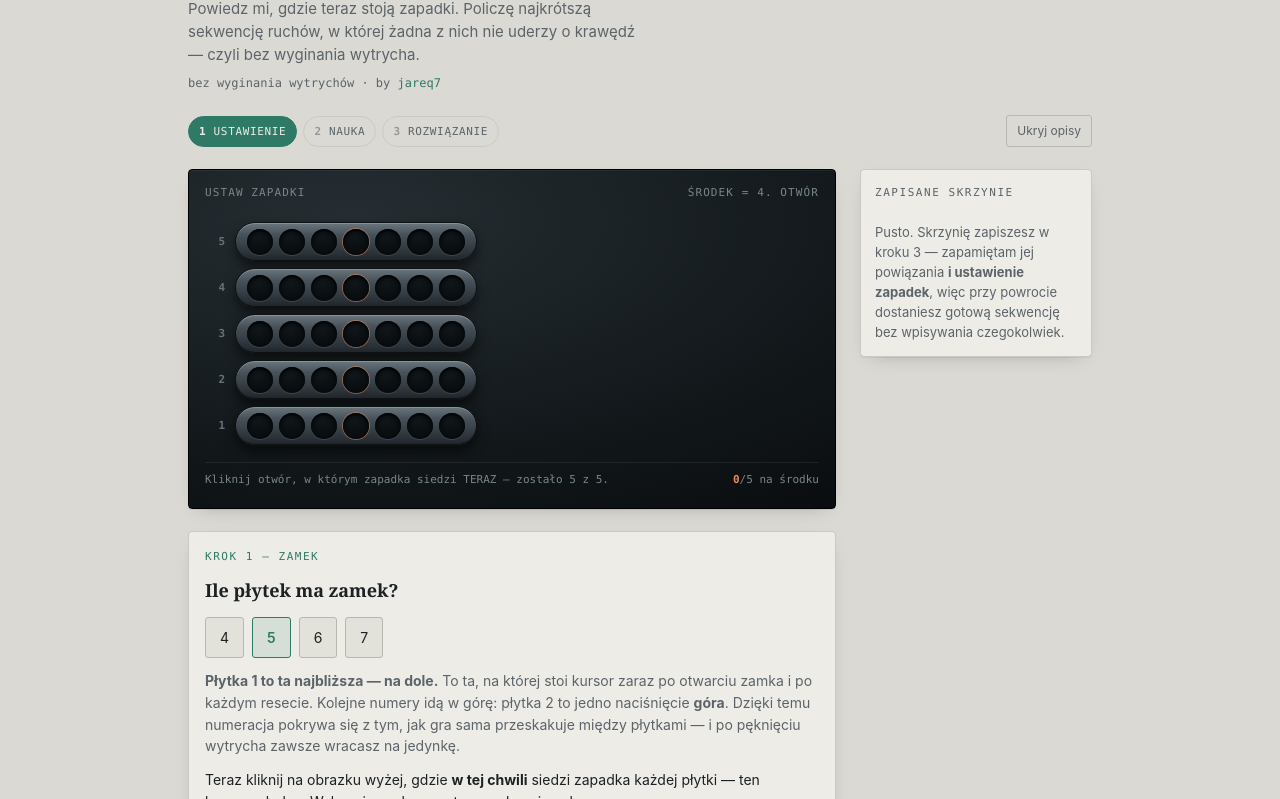
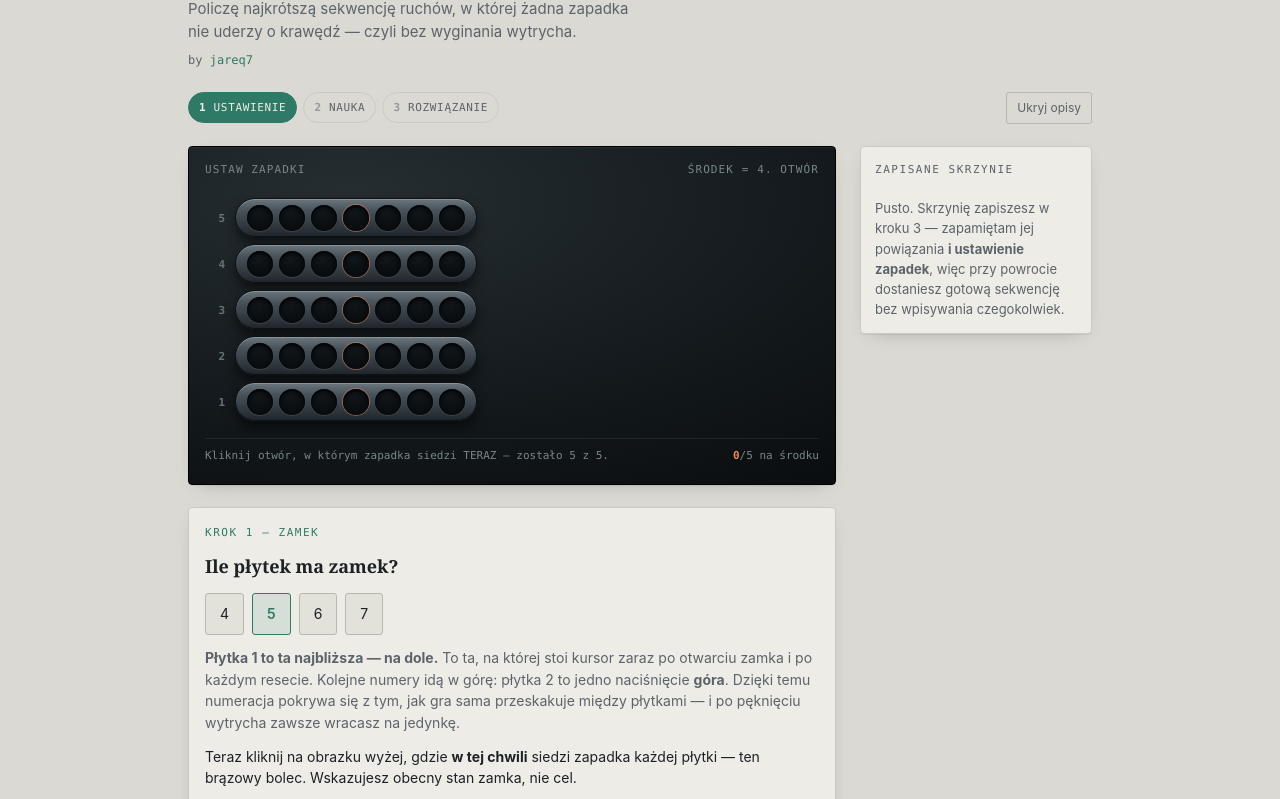
Before and after one commit to jareq7/gothic-remake-lockpick-solver, a plain HTML site: page index.html in a window 1280 px wide. Shown: the part 95-894 px from the top of the page. Drawn offline with Linux system fonts and the light colour scheme.

Commit message:
Naglowek: jedno zdanie zamiast dwoch
Zdanie o tym, co narzedzie robi, niesie wszystko. Wezwanie 'powiedz mi,
gdzie stoja zapadki' bylo zbedne - i tak za chwile o to poprosze.
Podpis skrocony do 'by jareq7', bo obietnica o niewyginaniu wytrychow
padala dwa razy w trzech linijkach.

Co-Authored-By: Claude Opus 4.8 <noreply@anthropic.com>

```diff
--- a/index.html
+++ b/index.html
@@ -677,8 +677,8 @@
   <header class="masthead">
     <span class="eyebrow">Gothic 1 Remake</span>
     <h1>Solver zamków</h1>
-    <p class="lede">Powiedz mi, gdzie teraz stoją zapadki. Policzę najkrótszą sekwencję ruchów, w której żadna z nich nie uderzy o krawędź — czyli bez wyginania wytrycha.</p>
-    <p class="byline">bez wyginania wytrychów · by <a href="https://github.com/jareq7/gothic-remake-lockpick-solver" target="_blank" rel="noopener">jareq7</a></p>
+    <p class="lede">Policzę najkrótszą sekwencję ruchów, w której żadna zapadka nie uderzy o krawędź — czyli bez wyginania wytrycha.</p>
+    <p class="byline">by <a href="https://github.com/jareq7/gothic-remake-lockpick-solver" target="_blank" rel="noopener">jareq7</a></p>
   </header>
 
   <nav class="phases-row" aria-label="Fazy">
```
